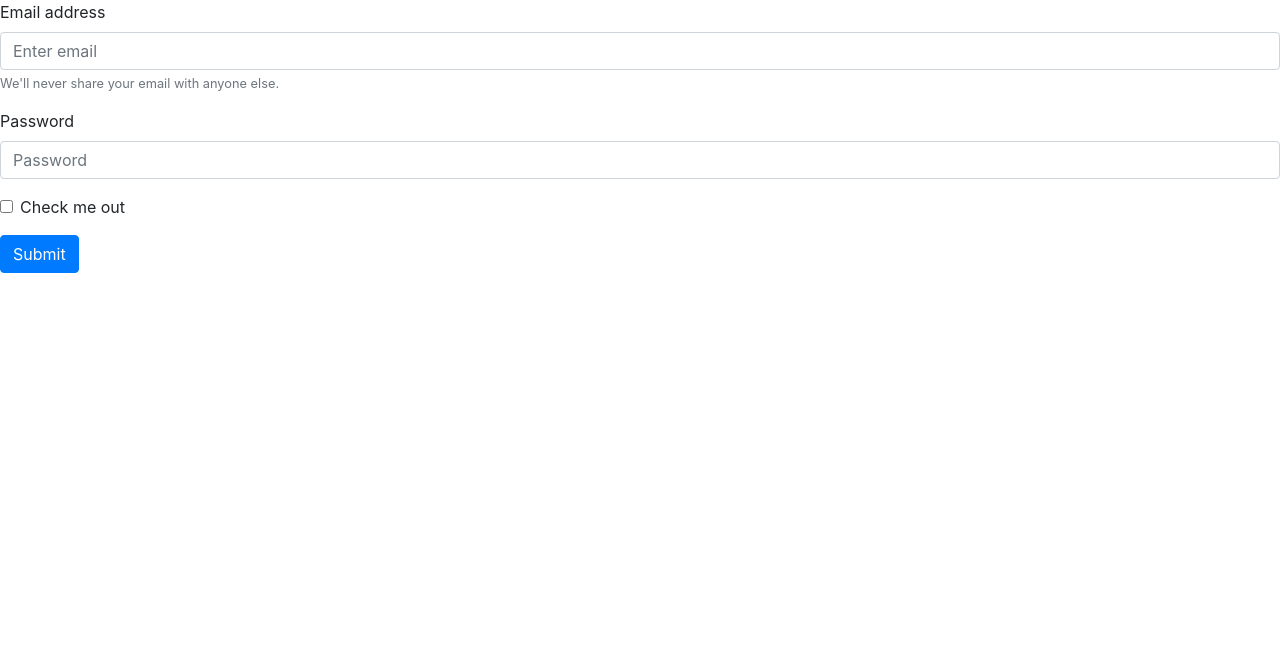
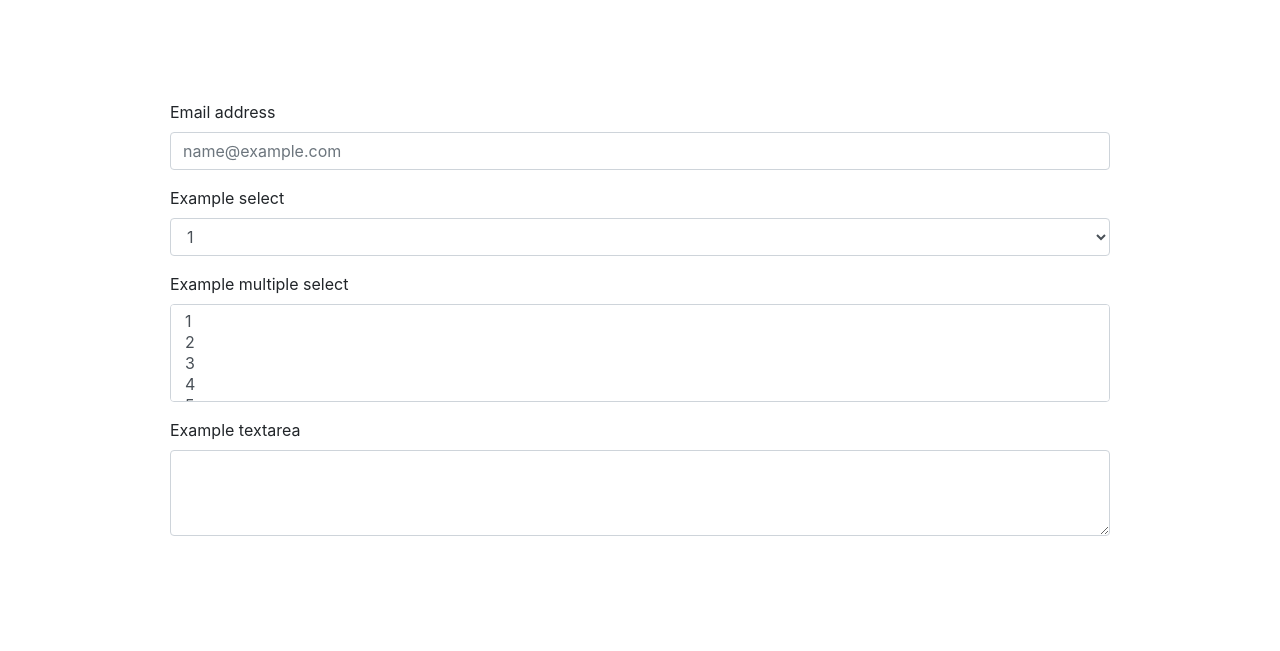
Before and after one commit to Sandrome/djangosreyas, a Django app: page /emp_form/ in a window 1280 px wide. Shown: the top 651 px of the page. Run offline with Django 3.2, Linux system fonts and the light colour scheme; some libraries are stand-ins or nearby versions.

Commit message:
New Changes

```diff
--- a/first/templates/css/style.css
+++ b/first/templates/css/style.css
@@ -1,3 +1,7 @@
-#home_id {
+#home_card_1 {
+    padding: 200px
+}
 
+#emp_form_card_1 {
+    padding: 100px
 }
--- a/first/templates/emp_form.html
+++ b/first/templates/emp_form.html
@@ -1,24 +1,39 @@
 <head>
     <link rel="stylesheet" href="https://stackpath.bootstrapcdn.com/bootstrap/4.3.1/css/bootstrap.min.css" integrity="sha384-ggOyR0iXCbMQv3Xipma34MD+dH/1fQ784/j6cY/iJTQUOhcWr7x9JvoRxT2MZw1T" crossorigin="anonymous">
+    <link rel="stylesheet" href="css/style.css">
 </head>
-
+<div class="container" id="emp_form_card_1">
             <form>
                     <div class="form-group">
-      <label for="exampleInputEmail1">Email address</label>
-      <input type="email" class="form-control" id="exampleInputEmail1" aria-describedby="emailHelp" placeholder="Enter email">
-      <small id="emailHelp" class="form-text text-muted">We'll never share your email with anyone else.</small>
+                      <label for="exampleFormControlInput1">Email address</label>
+                      <input type="email" class="form-control" id="exampleFormControlInput1" placeholder="name@example.com">
                     </div>
                     <div class="form-group">
-      <label for="exampleInputPassword1">Password</label>
-      <input type="password" class="form-control" id="exampleInputPassword1" placeholder="Password">
+                      <label for="exampleFormControlSelect1">Example select</label>
+                      <select class="form-control" id="exampleFormControlSelect1">
+                        <option>1</option>
+                        <option>2</option>
+                        <option>3</option>
+                        <option>4</option>
+                        <option>5</option>
+                      </select>
                     </div>
-    <div class="form-group form-check">
-      <input type="checkbox" class="form-check-input" id="exampleCheck1">
-      <label class="form-check-label" for="exampleCheck1">Check me out</label>
+                    <div class="form-group">
+                      <label for="exampleFormControlSelect2">Example multiple select</label>
+                      <select multiple class="form-control" id="exampleFormControlSelect2">
+                        <option>1</option>
+                        <option>2</option>
+                        <option>3</option>
+                        <option>4</option>
+                        <option>5</option>
+                      </select>
                     </div>
-    <button type="submit" class="btn btn-primary">Submit</button>
+                    <div class="form-group">
+                      <label for="exampleFormControlTextarea1">Example textarea</label>
+                      <textarea class="form-control" id="exampleFormControlTextarea1" rows="3"></textarea>
+                    </div>
                   </form>
-
+</div>
 <script src="https://code.jquery.com/jquery-3.3.1.slim.min.js" integrity="sha384-q8i/X+965DzO0rT7abK41JStQIAqVgRVzpbzo5smXKp4YfRvH+8abtTE1Pi6jizo" crossorigin="anonymous"></script>
 <script src="https://cdnjs.cloudflare.com/ajax/libs/popper.js/1.14.7/umd/popper.min.js" integrity="sha384-UO2eT0CpHqdSJQ6hJty5KVphtPhzWj9WO1clHTMGa3JDZwrnQq4sF86dIHNDz0W1" crossorigin="anonymous"></script>
 <script src="https://stackpath.bootstrapcdn.com/bootstrap/4.3.1/js/bootstrap.min.js" integrity="sha384-JjSmVgyd0p3pXB1rRibZUAYoIIy6OrQ6VrjIEaFf/nJGzIxFDsf4x0xIM+B07jRM" crossorigin="anonymous"></script></script>
```
Also changed, not shown: first/templates/home.html (+6 -6 lines). Lines whose indentation alone changed are shown as unchanged.
